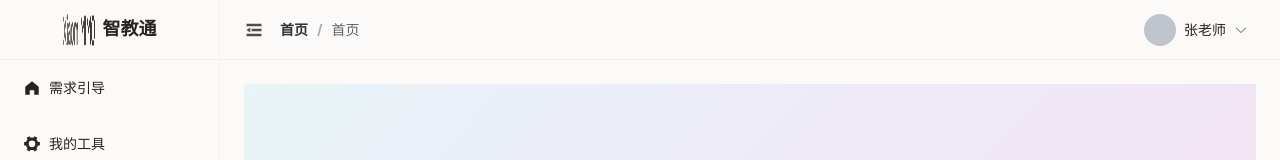
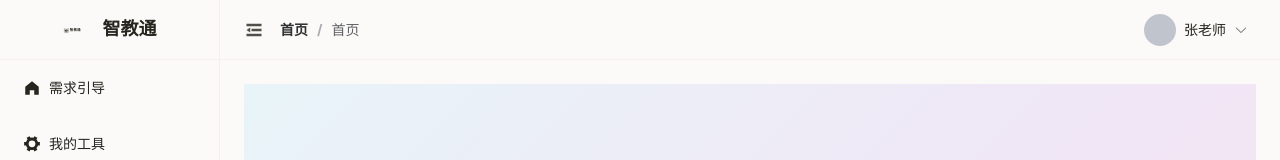
Before and after one commit to xinyuzhang610/-, a Vue app in the folder source/frontend/: page /student/guidance in a window 1280 px wide. Shown: the top 160 px of the page. Built offline with nearby package versions, Linux system fonts and the light colour scheme.

Commit message:
fix: 侧边栏logo改为自定义SVG，移除小米logo

```diff
--- a/source/frontend/src/layout/index.vue
+++ b/source/frontend/src/layout/index.vue
@@ -4,7 +4,7 @@
     <el-aside :width="isCollapsed ? '64px' : '220px'" class="layout-aside">
       <div class="sidebar-content">
         <div class="logo-container">
-          <img src="../assets/logo.png" alt="智教通" class="logo-img" />
+          <img src="../assets/logo-temp.svg" alt="智教通" class="logo-img" />
           <span v-show="!isCollapsed" class="logo-text">智教通</span>
         </div>
 
```
